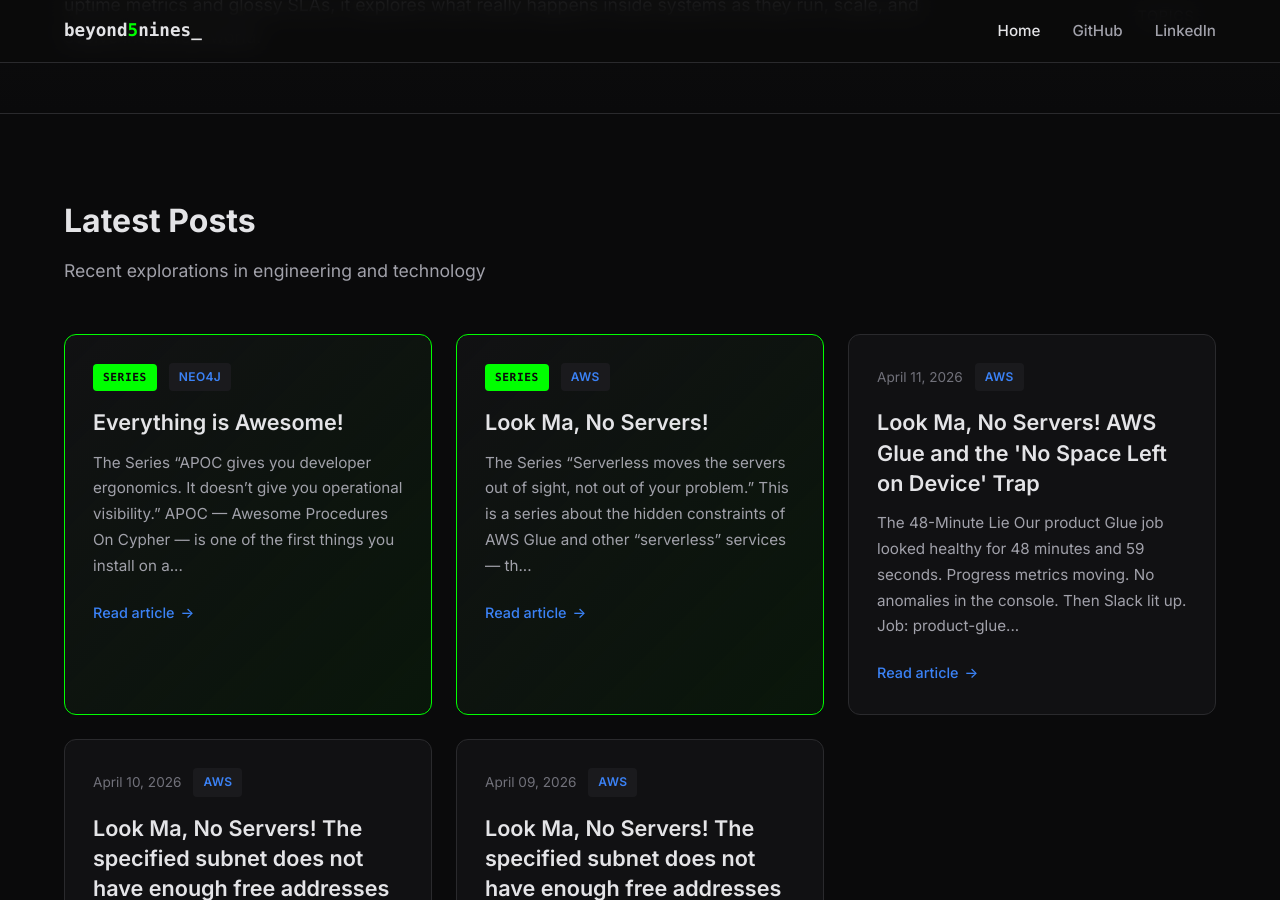
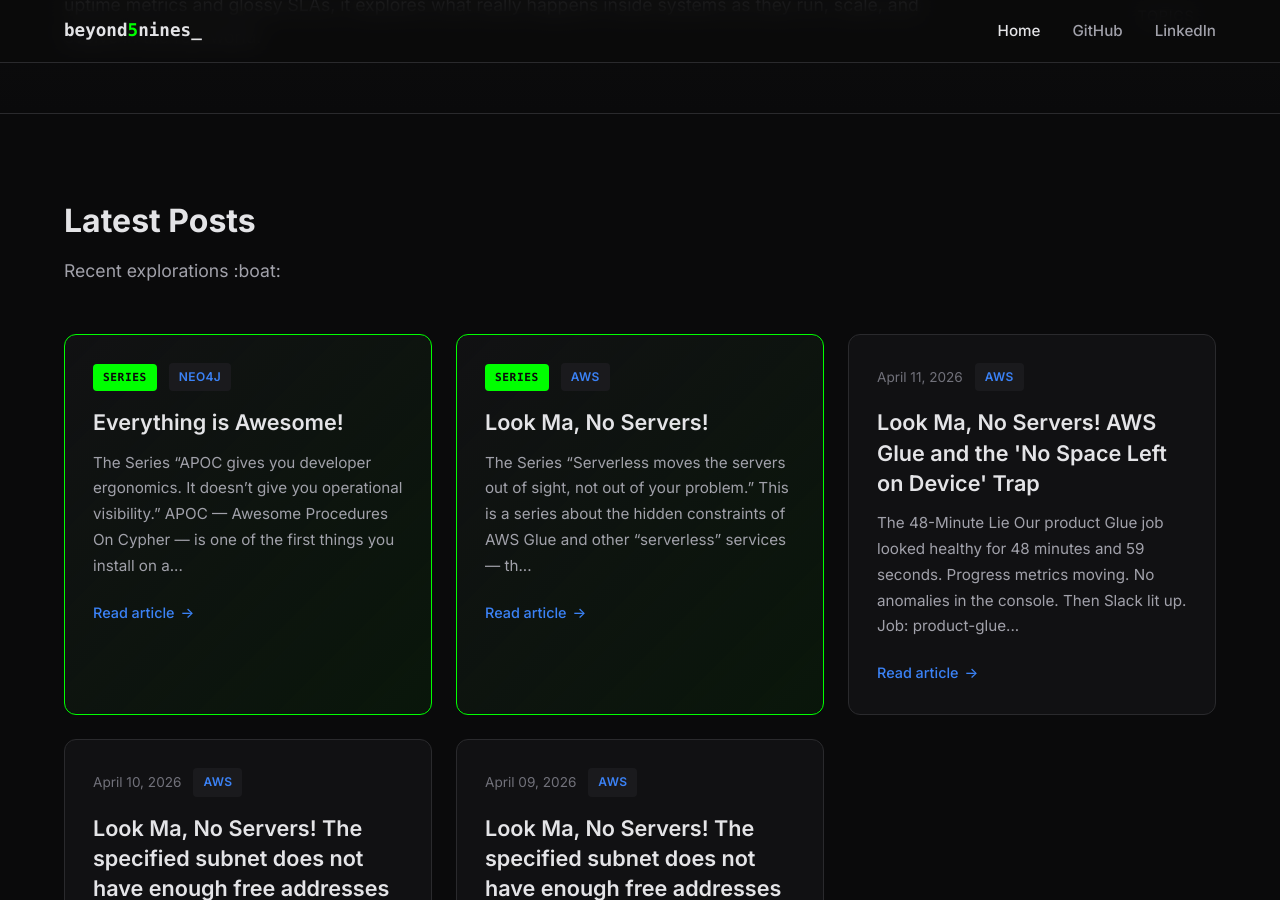
Before and after one commit to beyond5nines/beyond5nines.github.io, a Jekyll site: the page built from index.md, in a window 1280 px wide and 900 px high, scrolled down 328 px. Built offline with Jekyll 4.4.1, drawn with Linux system fonts in a browser that asks for light colours.

Commit message:
Update home.html

```diff
--- a/_layouts/home.html
+++ b/_layouts/home.html
@@ -26,7 +26,7 @@ layout: default
   <div class="container">
     <div class="section-header">
       <h2>Latest Posts</h2>
-      <p>Recent explorations in engineering and technology</p>
+      <p>Recent explorations :boat: </p>
     </div>
 
     <div class="posts-grid">
```
